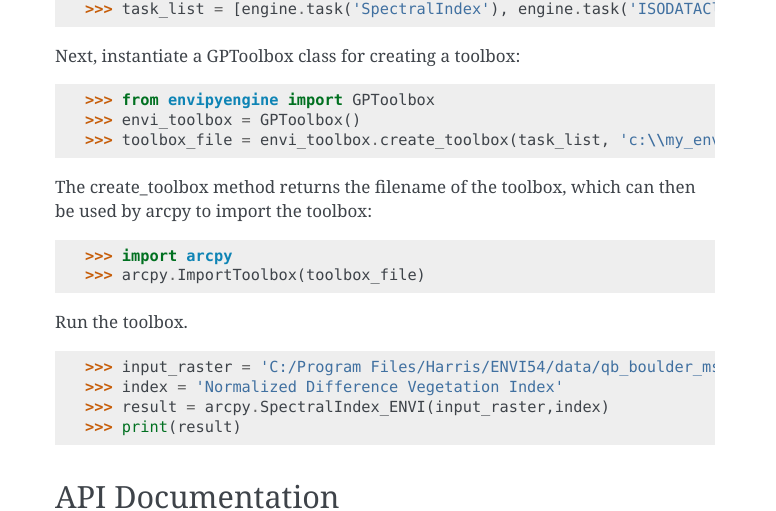
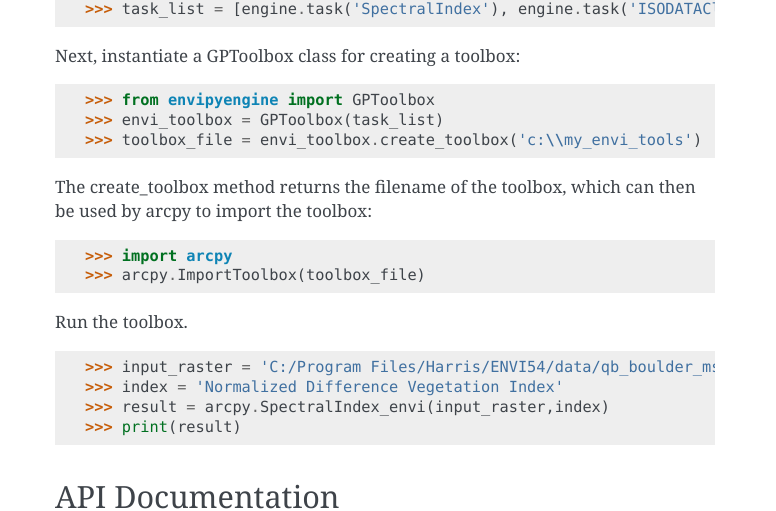
Before and after one commit to envi-idl/envipyarc, a Sphinx documentation site: the page built from doc/source/index.rst, in a window 1280 px wide and 900 px high, scrolled down 7565 px. Shown: the part 270-781 px from the top of the window, without its empty margins (365-1141 px from the left). Built offline with Sphinx 7.4.7, drawn with Linux system fonts in a browser that asks for light colours.

```diff
--- a/doc/source/index.rst
+++ b/doc/source/index.rst
@@ -161,8 +161,8 @@ Now, construct a list of tasks to add to the toolbox::
 Next, instantiate a GPToolbox class for creating a toolbox::
 
     >>> from envipyengine import GPToolbox
-    >>> envi_toolbox = GPToolbox()
-    >>> toolbox_file = envi_toolbox.create_toolbox(task_list, 'c:\\my_envi_tools')
+    >>> envi_toolbox = GPToolbox(task_list)
+    >>> toolbox_file = envi_toolbox.create_toolbox('c:\\my_envi_tools')
 
 The create_toolbox method returns the filename of the toolbox, which can then be used by arcpy to import the toolbox::
 
@@ -173,7 +173,7 @@ Run the toolbox.
 
     >>> input_raster = 'C:/Program Files/Harris/ENVI54/data/qb_boulder_msi'
     >>> index = 'Normalized Difference Vegetation Index'
-    >>> result = arcpy.SpectralIndex_ENVI(input_raster,index)
+    >>> result = arcpy.SpectralIndex_envi(input_raster,index)
     >>> print(result)
 
 
```
